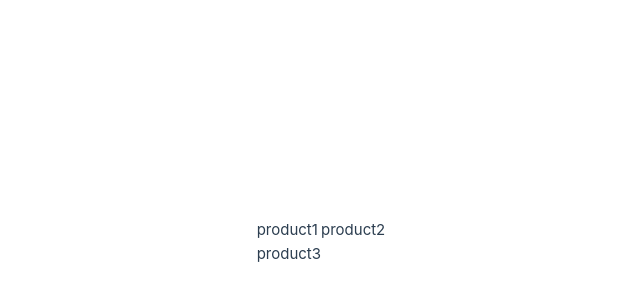
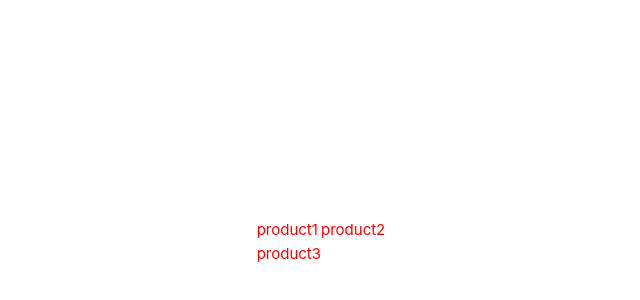
Before and after one commit to Abiltarov-Elnur/Vue, a Vue app in the folder vue/: page / in a window 1280 px wide. Shown: the part 158-458 px from the top of the page, without its empty margins (319-959 px from the left). Built offline with nearby package versions, Linux system fonts and the light colour scheme.

Commit message:
Задание_36

```diff
--- a/vue/src/App.vue
+++ b/vue/src/App.vue
@@ -36,6 +36,12 @@ header {
   line-height: 1.5;
 }
 
+
+p{
+  color:red
+}
+
+
 .logo {
   display: block;
   margin: 0 auto 2rem;
```
